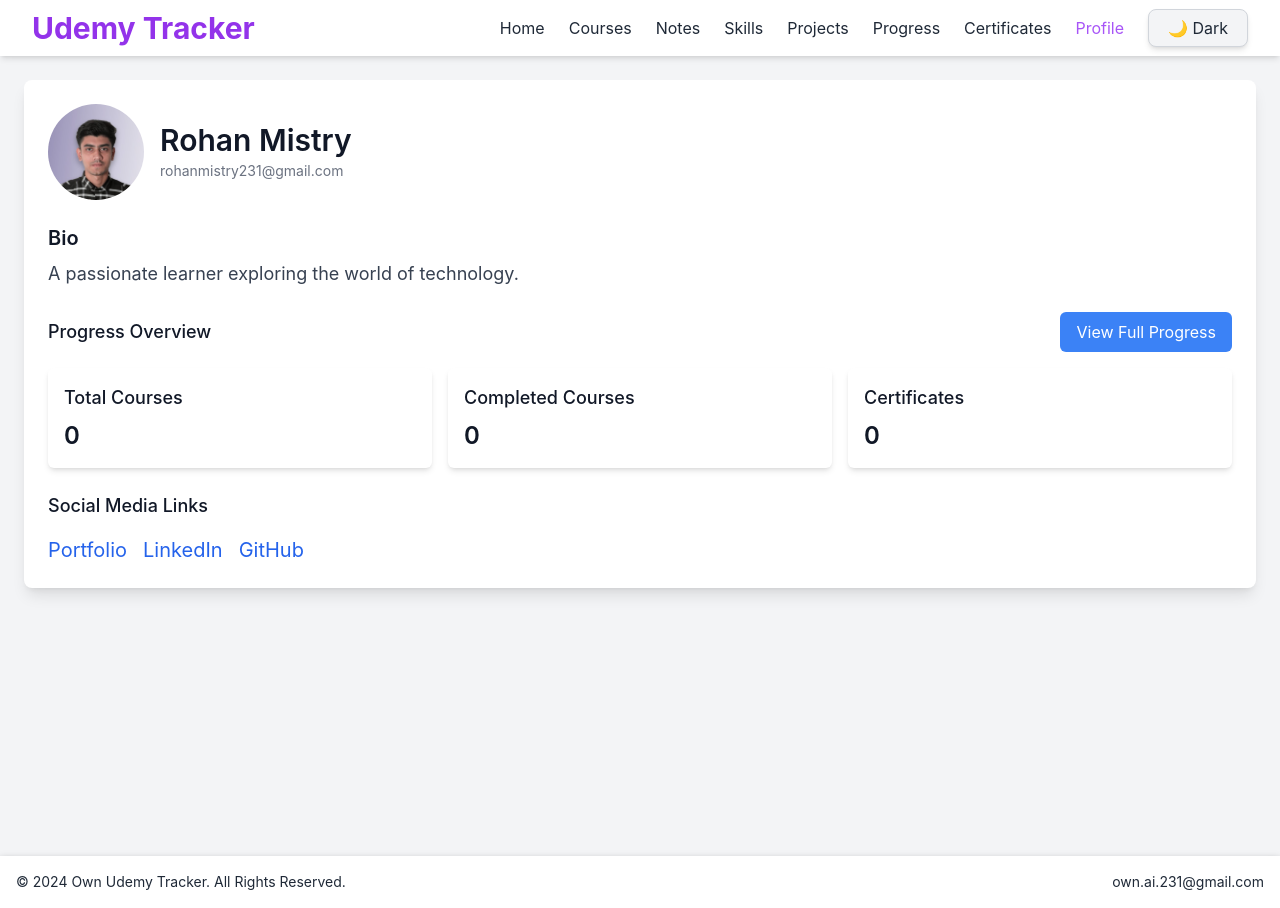
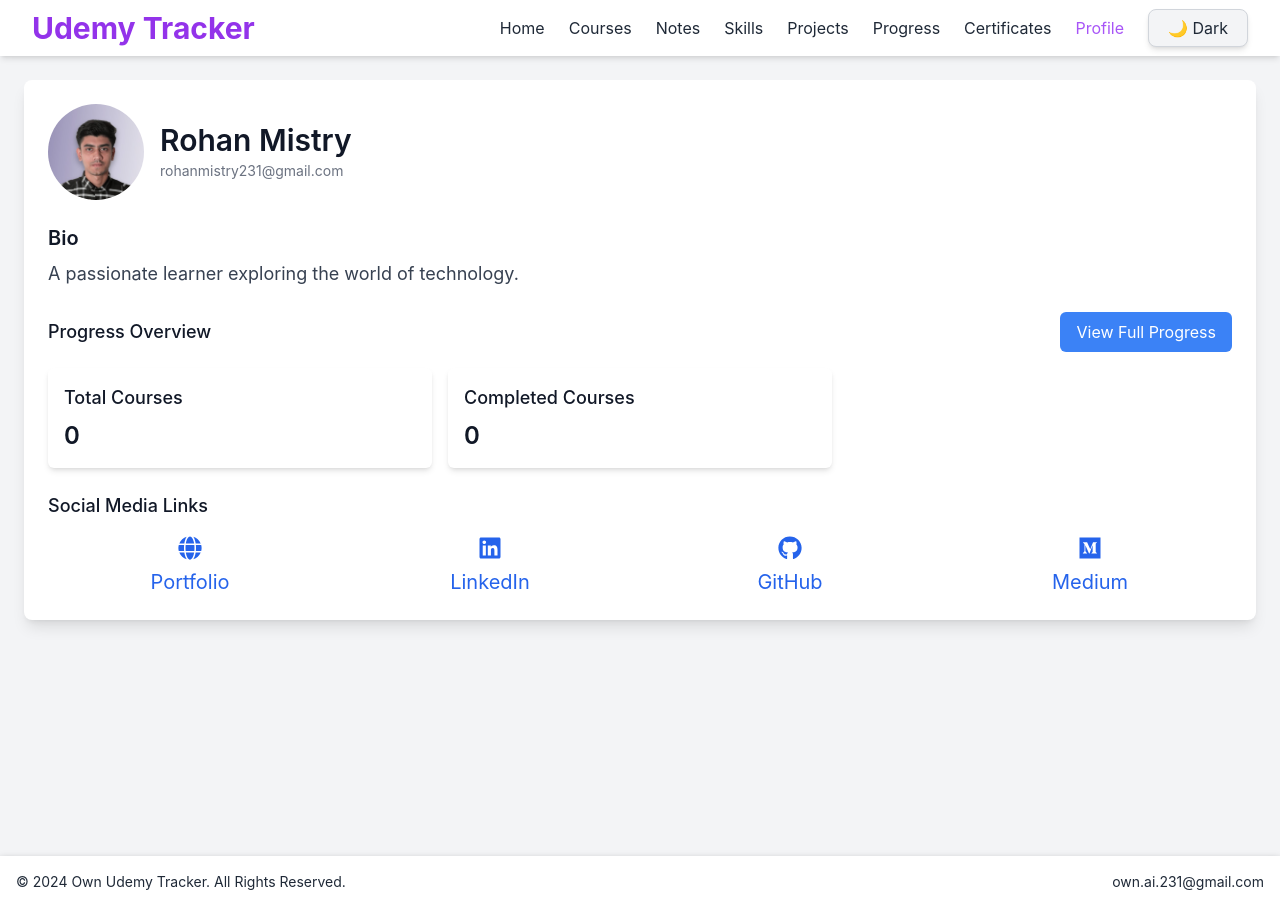
Before and after one commit to rohanmistry231/Udemy-Tracker-Frontend, a React (Create React App) app: page /profile in a window 1280 px wide. Built offline with nearby package versions, Linux system fonts and the light colour scheme.

Commit message:
Updated Profile Social Media Links Section

```diff
--- a/src/pages/Profile/Profile.jsx
+++ b/src/pages/Profile/Profile.jsx
@@ -2,6 +2,7 @@ import React, { useState, useEffect } from "react";
 import { useTheme } from "../../context/ThemeContext";
 import { Link } from "react-router-dom";
 import { getCoursesFromLocalStorage } from "../../dataService";
+import { FaGlobe, FaLinkedin, FaGithub, FaMedium } from "react-icons/fa";
 
 const Profile = () => {
   const { theme } = useTheme();
@@ -19,6 +20,7 @@ const Profile = () => {
       portfolio: "", // Default empty string to avoid undefined errors
       linkedin: "",
       github: "",
+      medium: "",
     },
   });
 
@@ -87,6 +89,7 @@ const Profile = () => {
               portfolio: "https://irohanportfolio.netlify.app",
               linkedin: "https://linkedin.com/in/rohan-mistry-493987202",
               github: "https://github.com/rohanmistry231",
+              medium: "https://medium.com/@rohanmistry231",
             },
           };
 
@@ -188,54 +191,48 @@ const Profile = () => {
                     {completedCoursesCount}
                   </p>
                 </div>
-
-                {/* Certificates Card */}
-                <div
-                  className={`p-4 rounded-md shadow-md ${
-                    isDarkMode ? "bg-gray-700" : "bg-white"
-                  }`}
-                >
-                  <h4 className="text-lg font-medium">Certificates</h4>
-                  <p className="text-2xl font-semibold mt-2">
-                    {completedCoursesCount}
-                  </p>
-                </div>
               </div>
             </div>
 
             {/* Social Media Links */}
-            <div className="mt-6 space-y-4">
+            <div className="mt-6">
               <h3 className="text-lg font-medium">Social Media Links</h3>
-              <div className="space-x-4">
+              <div className="grid grid-cols-2 md:grid-cols-4 gap-4 mt-4">
                 <a
                   href={user.socialLinks.portfolio || "#"}
-                  className={`text-xl ${
-                    isDarkMode ? "text-blue-300" : "text-blue-600"
-                  }`}
+                  className={`text-xl text-center flex flex-col items-center ${isDarkMode ? "text-blue-300" : "text-blue-600"}`}
                   target="_blank"
                   rel="noopener noreferrer"
                 >
+                  <FaGlobe className="w-6 h-6 mb-2" />
                   Portfolio
                 </a>
                 <a
                   href={user.socialLinks.linkedin || "#"}
-                  className={`text-xl ${
-                    isDarkMode ? "text-blue-300" : "text-blue-600"
-                  }`}
+                  className={`text-xl text-center flex flex-col items-center ${isDarkMode ? "text-blue-300" : "text-blue-600"}`}
                   target="_blank"
                   rel="noopener noreferrer"
                 >
+                  <FaLinkedin className="w-6 h-6 mb-2" />
                   LinkedIn
                 </a>
                 <a
                   href={user.socialLinks.github || "#"}
-                  className={`text-xl ${
-                    isDarkMode ? "text-blue-300" : "text-blue-600"
-                  }`}
+                  className={`text-xl text-center flex flex-col items-center ${isDarkMode ? "text-blue-300" : "text-blue-600"}`}
                   target="_blank"
                   rel="noopener noreferrer"
                 >
+                  <FaGithub className="w-6 h-6 mb-2" />
                   GitHub
+                </a>
+                <a
+                  href={user.socialLinks.medium || "#"}
+                  className={`text-xl text-center flex flex-col items-center ${isDarkMode ? "text-blue-300" : "text-blue-600"}`}
+                  target="_blank"
+                  rel="noopener noreferrer"
+                >
+                  <FaMedium className="w-6 h-6 mb-2" />
+                  Medium
                 </a>
               </div>
             </div>
```
